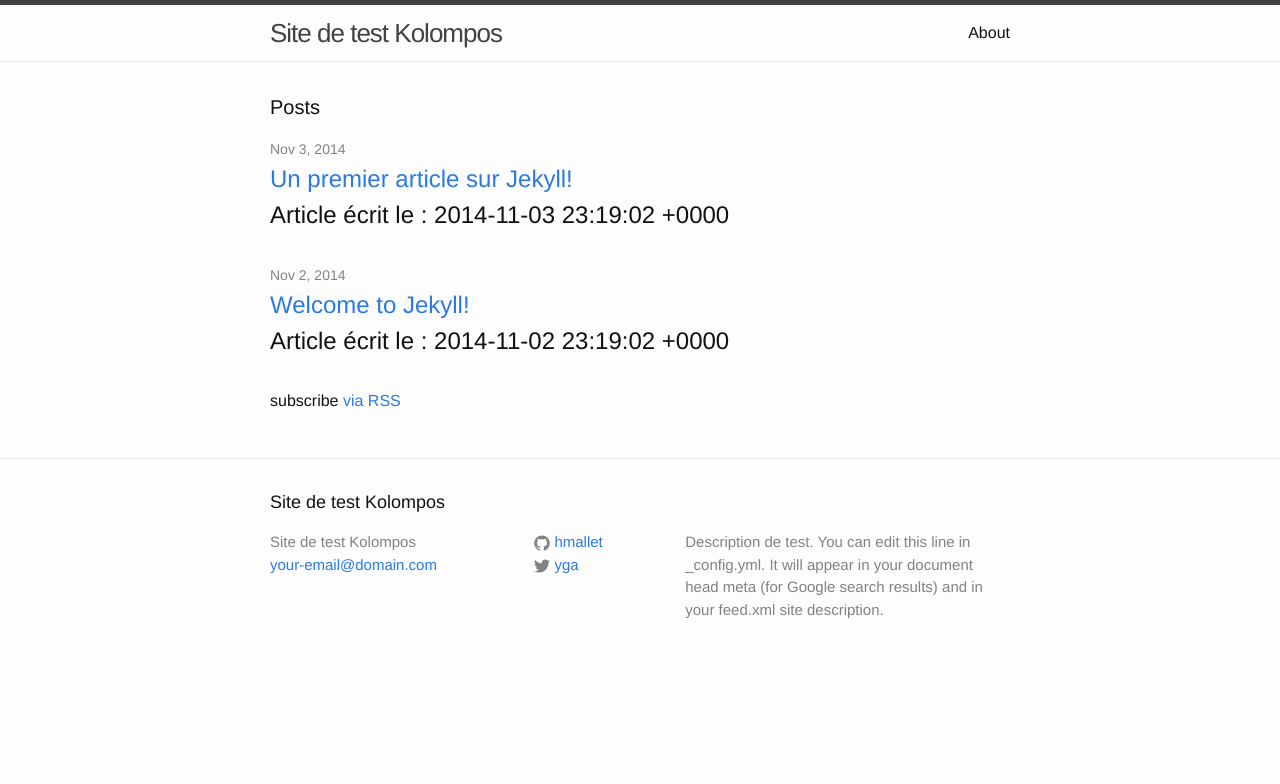
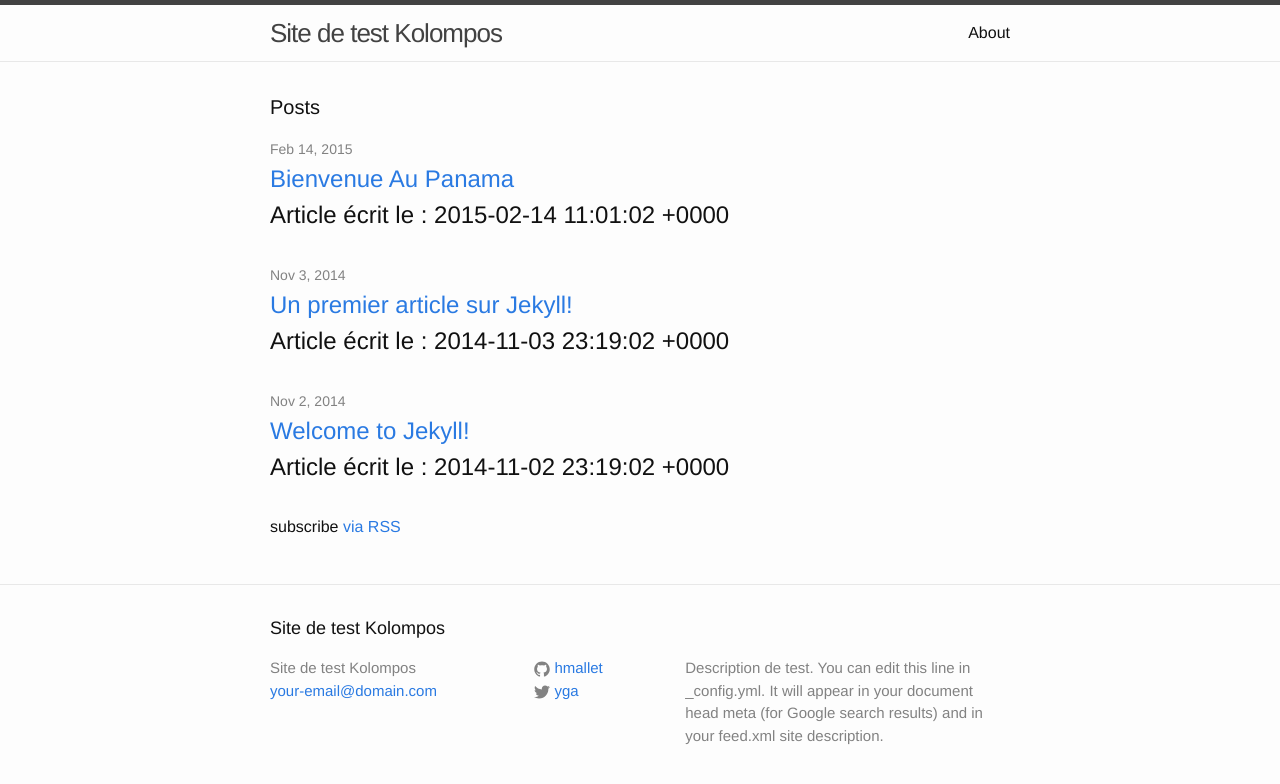
Before and after one commit to hmallet/hmallet.github.io, a Jekyll site: the page built from index.html, in a window 1280 px wide. Shown: the top 784 px of the page. Built offline with Jekyll 4.4.1, drawn with Linux system fonts in a browser that asks for light colours; a file with an impossible date is left out.

Commit message:
Update 2015-02-14-Bienvenue-au-Panama.markdown

```diff
--- a/_posts/2015-02-14-Bienvenue-au-Panama.markdown
+++ b/_posts/2015-02-14-Bienvenue-au-Panama.markdown
@@ -1,7 +1,7 @@
 ---
 published: true
 layout: post
-date: {}
+date: {2015-02-14 11:01:02}
 categories: Tests
 ---
 
```
